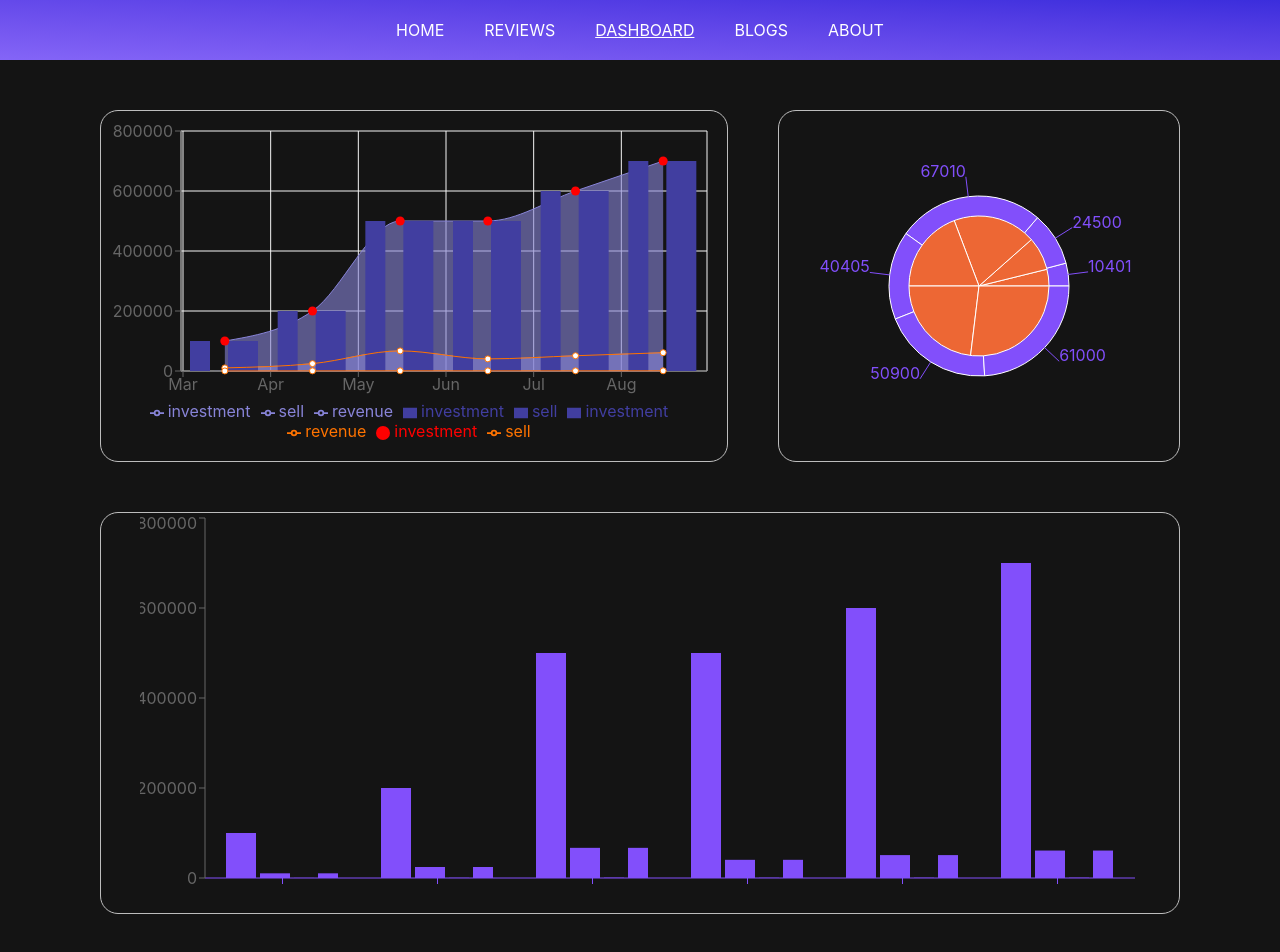
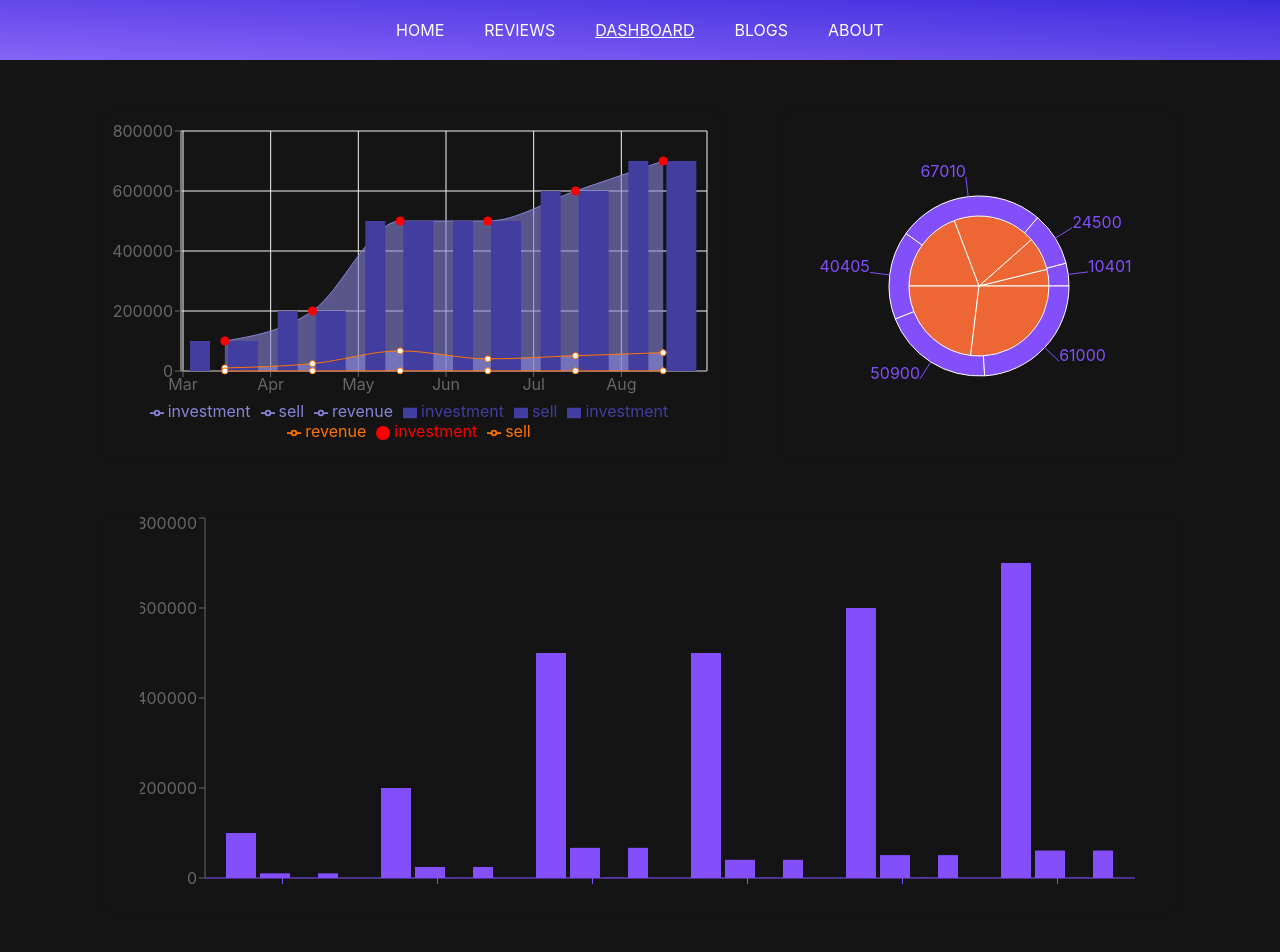
Before and after one commit to MagicManik/shoes-mania, a React (Create React App) app: page /dashboard in a window 1280 px wide. Shown: the top 952 px of the page. Built offline with nearby package versions, Linux system fonts and the light colour scheme.

Commit message:
fixed some margin padding problem

```diff
--- a/public/customers.json
+++ b/public/customers.json
@@ -35,7 +35,7 @@
     "id": "6249ef87e3162fecc2d7f119",
     "index": 4,
     "img": "./customer-img/customer (4).png",
-    "name": "Nancy Franco",
+    "name": "John Smith",
     "review": "Nike Air Force is a great shoes in a word. It will be perfect for you. When you wear this you get a fitness partner. You will no longer be single, trust me. I was single before I bought these shoes. Now I have two girlfriends. One is my true girlfriend and the other is my true girlfriend. That is no one else it is my nikey air force shoes !! ha ha. I'm joking. Nike Air Force Shoes are really good shoes. Buy it.",
     "phone": "+1 (994) 433-3922"
   },
--- a/src/components/Blogs/Blogs.js
+++ b/src/components/Blogs/Blogs.js
@@ -11,7 +11,7 @@ const Blogs = () => {
             </div>
 
             <div className='semantic-tag'>
-                <h1><span className='gradient-text-2'>What Is Semantic Tag in HTML ?</span></h1>
+                <h1><span className='gradient-text-2'>What Is Semantic Tag ?</span></h1>
                 <p>Semantic tags play a vital role in understanding the layout of a web site. It is as useful for web developers and web browsers as it is for our search engine bots. Before the semantic tag came, search engine bots could not scroll through our web sites well and our developers also had to face many problems to understand the code of any other developer. The job of semantic tags is to make our web site meaningful. The key to semantic tags is that machines and human genes can easily read and understand code.</p>
             </div>
         </section>
--- a/src/components/CustomerReview/CustomerReview.css
+++ b/src/components/CustomerReview/CustomerReview.css
@@ -1,5 +1,5 @@
 .customer-review {
-    width: 300px;
+    width: 75%;
     height: 420px;
     padding: 28px;
     border-radius: 18px;
@@ -28,4 +28,6 @@
 
 .customer-review-text svg {
     color: #ffb400;
+    margin: 2px;
+    font-size: 15px;
 }
--- a/src/components/Dashboard/Dashboard.css
+++ b/src/components/Dashboard/Dashboard.css
@@ -12,17 +12,18 @@
 }
 
 .composedChart {
-    border: 1px solid rgb(189, 189, 189);
+
+    border: 1px solid rgba(0, 0, 0, 0.06);
     border-radius: 18px;
 }
 
 .pie-chart {
-    border: 1px solid rgb(189, 189, 189);
+    border: 1px solid rgba(0, 0, 0, 0.06);
     border-radius: 18px;
 }
 
 .bar-chart {
-    border: 1px solid rgb(189, 189, 189);
+    border: 1px solid rgba(0, 0, 0, 0.06);
     border-radius: 18px;
     display: flex;
     justify-content: center;
@@ -38,7 +39,7 @@
 @media screen and (max-width: 576px) {
 
     .composedChart {
-        margin: 0px !important;
+        display: none;
     }
 
 
--- a/src/components/Home/Home.css
+++ b/src/components/Home/Home.css
@@ -127,4 +127,12 @@
         margin: 0;
 
     }
+
+    .customer-reviews-section h1 {
+        margin-bottom: 0;
+    }
+
+    .reviews-button button {
+        padding: 8px 20px;
+    }
 }
```
Also changed, not shown: 2 other files (tests, documents, lock files or other folders).
